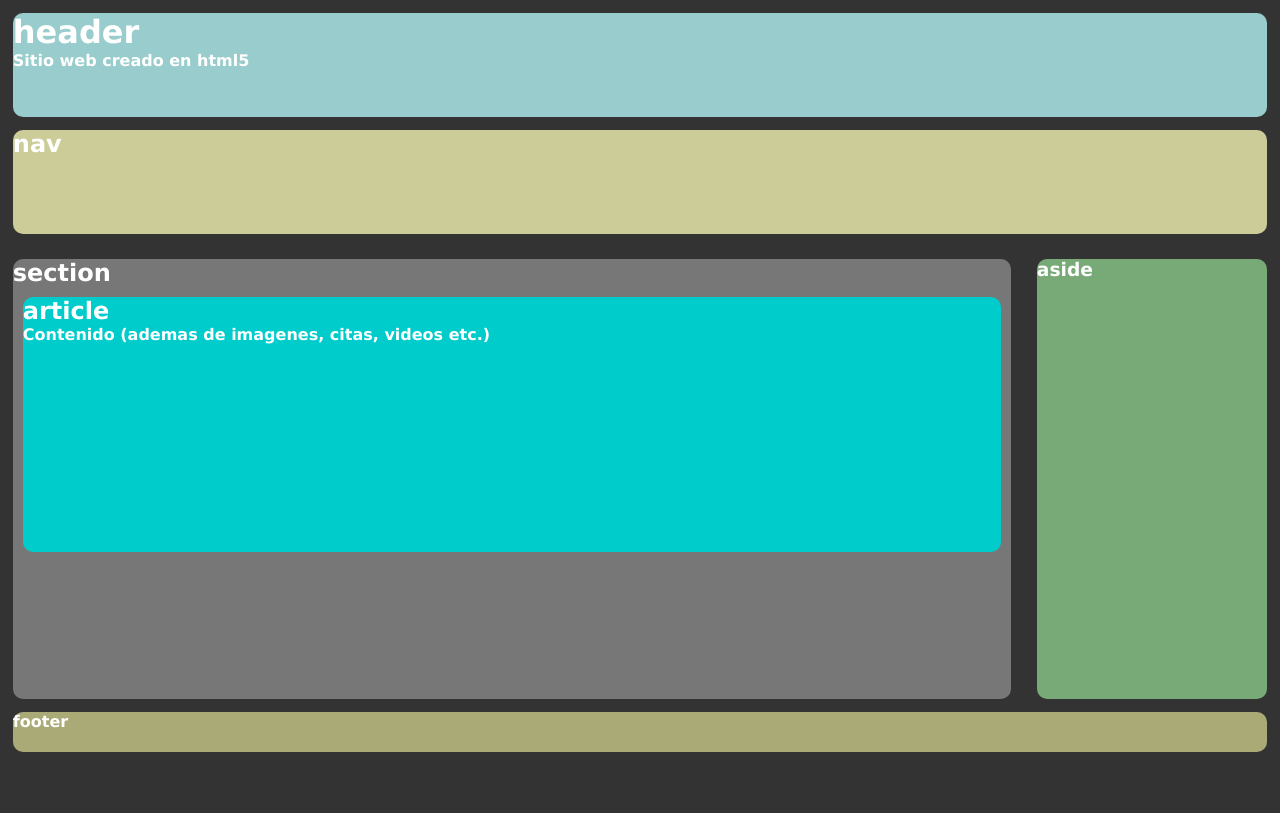
After one commit to carlosemazariegosa/librogtvc, a PHP site: page /borreme.html in a window 1280 px wide. The commit adds this page. Run offline with PHP 8.4, Linux system fonts and the light colour scheme.

Commit message:
Realizando cambios de pruebas

```diff
--- /dev/null
+++ b/borreme.html
@@ -0,0 +1,86 @@
+ <!DOCTYPE html>
+ <html lang="es">
+ <head>
+ <title>Titulo de la web</title>
+ <meta charset="utf-8" />
+ <!-- Elementos auxliares
+ <link rel="stylesheet" href="estilos.css" />
+ <link rel="shortcut icon" href="/favicon.ico" />
+ <link rel="alternate" title="Pozolería RSS" type="application/rss+xml" href="/feed.rss" /> -->
+ <style type="text/css">
+ * {margin:0; padding:0; border:0;}
+ html, body {
+ width: auto;
+ height: 100%;
+ font-family:Verdana, Geneva, sans-serif;
+ font-weight:bold;
+ background-color:#333;
+ }
+ header{
+ position:relative;
+ background-color:#9CC;
+ color:#FFF;
+ width:98%;
+ height:13%;
+ margin: 0px auto;}
+ nav{
+ position:relative;
+ background-color:#CC9;
+ color:#FFF;
+ width:98%;
+ height:13%;
+ margin: 0px auto;}
+ section{
+ position:relative;
+ float:left;
+ background-color:#777;
+ width:78%;
+ height:55%;
+ color:#FFF;
+ }
+ article{
+ background-color: #0CC;
+ width:98%;
+ height:58%;
+ color:#FFF;}
+ aside{
+ position:relative;
+ background-color:#7A7;
+ width:18%;
+ height:55%;
+ color:#FFF;
+ float:left;}
+ footer{
+ position:relative;
+background-color:#AA7;
+width:98%;
+height:5%;
+color:#FFF;
+clear:both;}
+header,section,footer,aside,article,nav{
+-webkit-border-radius: 10px;
+-moz-border-radius: 10px;
+border-radius: 10px;
+margin:1%;}
+</style>
+</head><body>
+<header>
+ <h1>header</h1>
+ <p>Sitio web creado en html5</p>
+ </header>
+<nav>
+ <h1>nav</h1>
+ </nav>
+<section>
+ <h2>section</h2>
+<article>
+ <h2>article</h2>
+ <p> Contenido (ademas de imagenes, citas, videos etc.) </p>
+ </article>
+</section>
+<aside>
+ <h3>aside</h3>
+ </aside>
+<footer>footer</footer>
+</body>
+</html>
```
Also changed, not shown: css/paginahtml5.css (+26 -18 lines), paginahtml5.html (+7 -4 lines).
